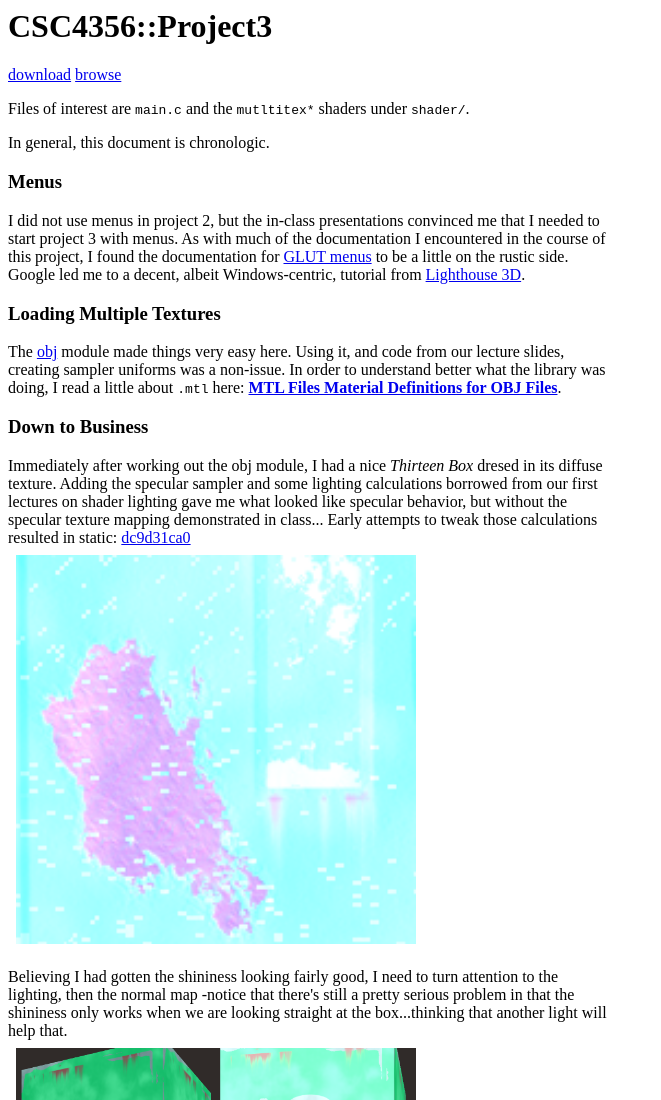
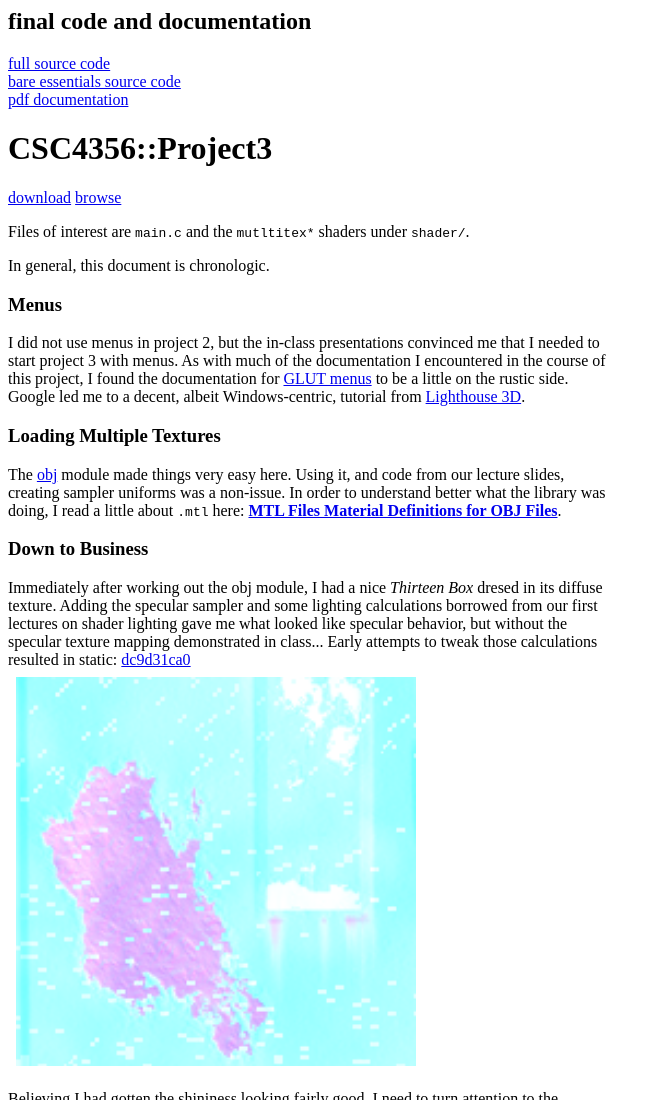
Before and after one commit to jpeak5/csc4356, a plain HTML site: page p3.html in a window 1280 px wide. Shown: the top 1100 px of the page, without its empty margins (0-661 px from the left). Drawn offline with Linux system fonts and the light colour scheme.

Commit message:
adds links for final materials

```diff
--- a/p3.html
+++ b/p3.html
@@ -1,6 +1,11 @@
 <head>
     <link rel="stylesheet" type="text/css" href="main.css">
 </head>
+
+<h2>final code and documentation</h2>
+<p><a href="https://github.com/jpeak5/csc4356/archive/final.zip">full source code</a><br />
+<a href="https://github.com/downloads/jpeak5/csc4356/sparse.tar.gz">bare essentials source code</a><br />
+<a href="https://github.com/downloads/jpeak5/csc4356/final.pdf">pdf documentation</a></p>
 
 <h1>CSC4356::Project3</h1>
 
```
